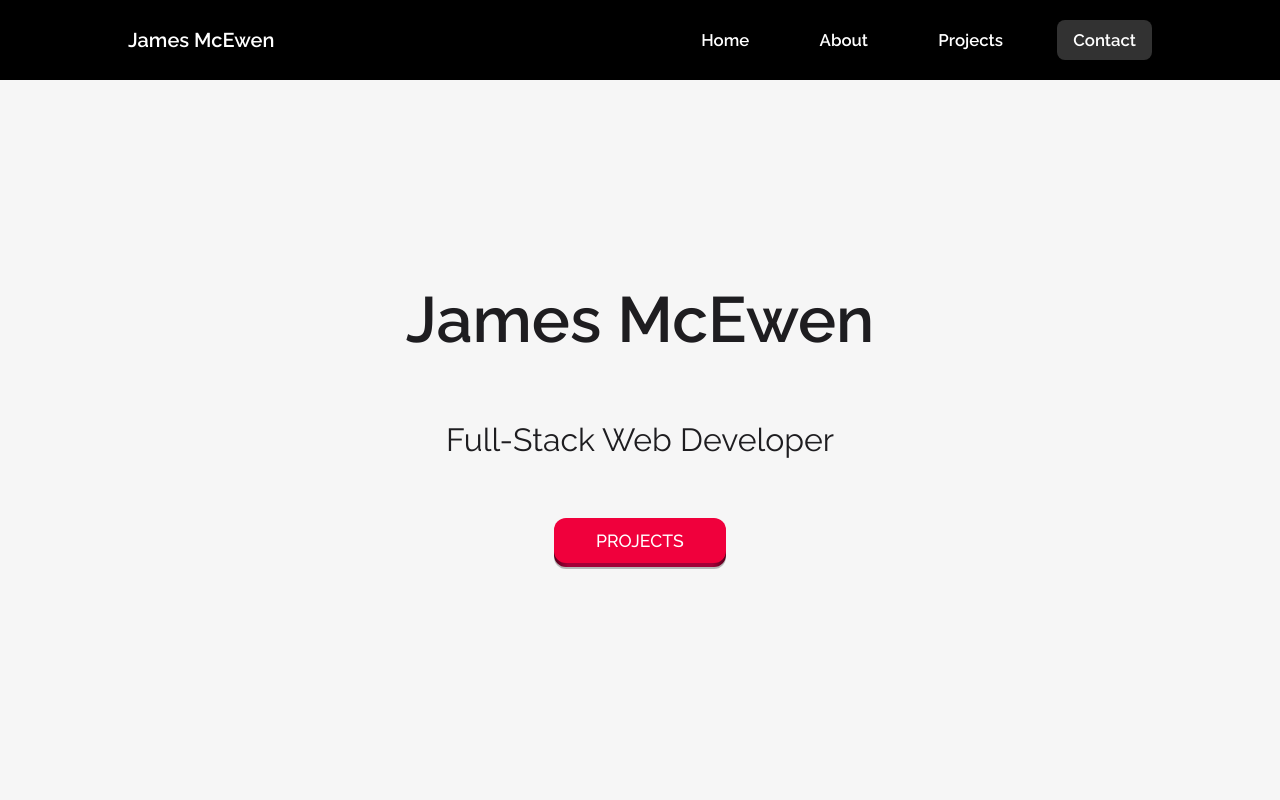
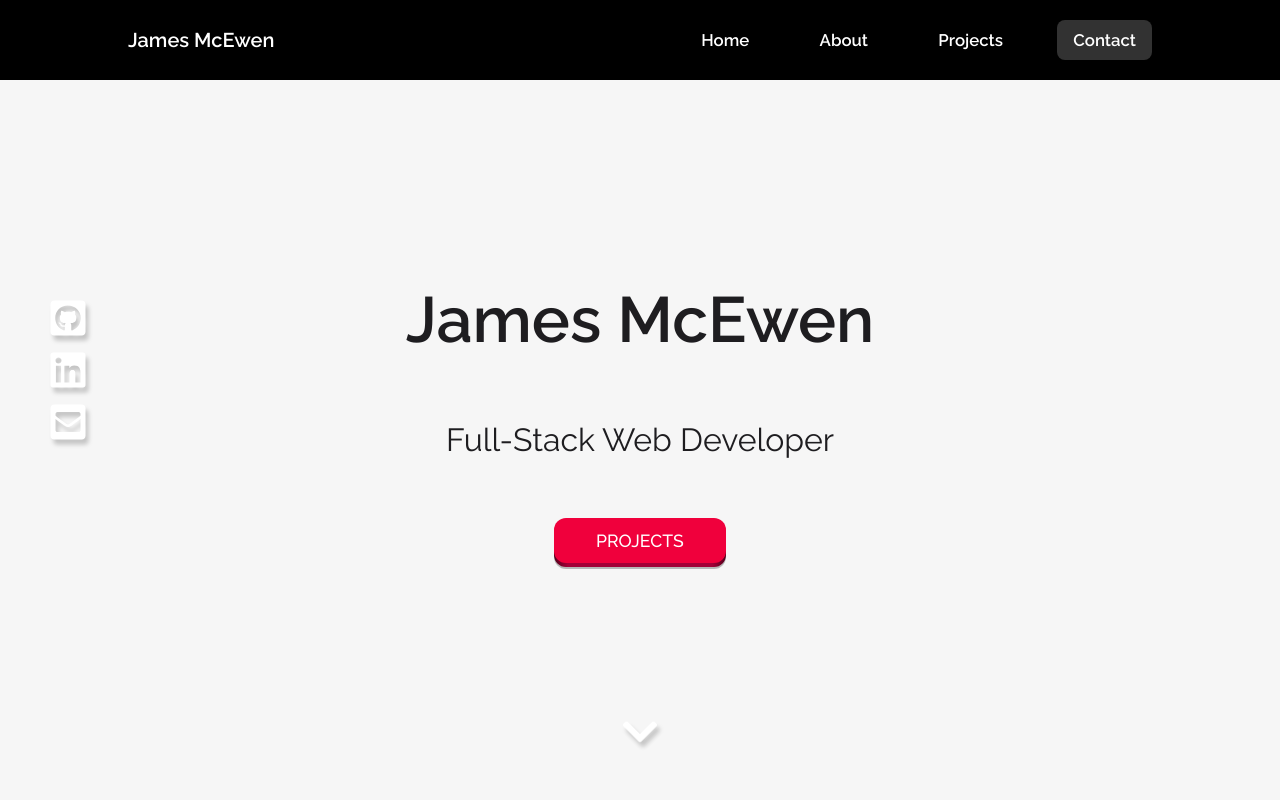
Before and after one commit to jemcewen/portfolio, a React (Create React App) app: page / in a window 1280 px wide. Shown: the top 800 px of the page. Built offline with nearby package versions, Linux system fonts and the light colour scheme; the HTML template or start-up script is replaced by a standard one.

Commit message:
Add socials and arrow

```diff
--- a/src/layout/Home/Home.jsx
+++ b/src/layout/Home/Home.jsx
@@ -1,3 +1,9 @@
+import {
+  FaGithubSquare,
+  FaLinkedin,
+  FaEnvelopeSquare,
+  FaChevronDown,
+} from 'react-icons/fa';
 import Button from '../../components/Button/Button';
 import styles from './Home.module.css';
 
@@ -15,6 +21,35 @@ const Home = () => {
             <a href='#contact'>Contact</a>
           </Button>
         </div>
+        <div className={styles.socials}>
+          <a
+            href='https://github.com/jemcewen'
+            target='_blank'
+            rel='noreferrer'
+          >
+            <FaGithubSquare className={styles.icon} />
+          </a>
+          <a
+            href='https://www.linkedin.com/in/jemcewen/'
+            target='_blank'
+            rel='noreferrer'
+          >
+            <FaLinkedin className={styles.icon} />
+          </a>
+          <a
+            href='mailto:jamesmcewen5@gmail.com'
+            target='_blank'
+            rel='noreferrer'
+          >
+            <FaEnvelopeSquare className={styles.icon} />
+          </a>
+        </div>
+
+        <div className={styles.arrow}>
+          <a href='#about'>
+            <FaChevronDown className={styles.icon} />
+          </a>
+        </div>
       </div>
     </section>
   );
--- a/src/layout/Home/Home.module.css
+++ b/src/layout/Home/Home.module.css
@@ -18,6 +18,43 @@ h3 {
   display: none;
 }
 
+.socials {
+  position: absolute;
+  left: 2rem;
+  display: flex;
+  flex-direction: column;
+  gap: 0.5rem;
+  padding: 1rem;
+  border-radius: 8px;
+}
+
+.icon {
+  font-size: 2.5rem;
+  transition: transform 200ms ease-in-out;
+  color: white;
+  filter: drop-shadow(3px 5px 2px rgba(0, 0, 0, 0.2));
+}
+
+.icon:hover {
+  transform: scale(1.2);
+}
+
+.arrow {
+  animation: MoveUpDown 3s linear infinite;
+  position: absolute;
+  bottom: 5%;
+}
+
+@keyframes MoveUpDown {
+  0%,
+  100% {
+    transform: translateY(0);
+  }
+  50% {
+    transform: translateY(-2rem);
+  }
+}
+
 @media (max-width: 480px) {
   h1 {
     font-size: 2.5rem;
@@ -33,4 +70,14 @@ h3 {
   .button {
     width: 9rem;
   }
+
+  .socials {
+    left: 1rem;
+    bottom: 1rem;
+    padding: 0;
+    gap: 0;
+  }
+  .icon {
+    font-size: 2rem;
+  }
 }
```
